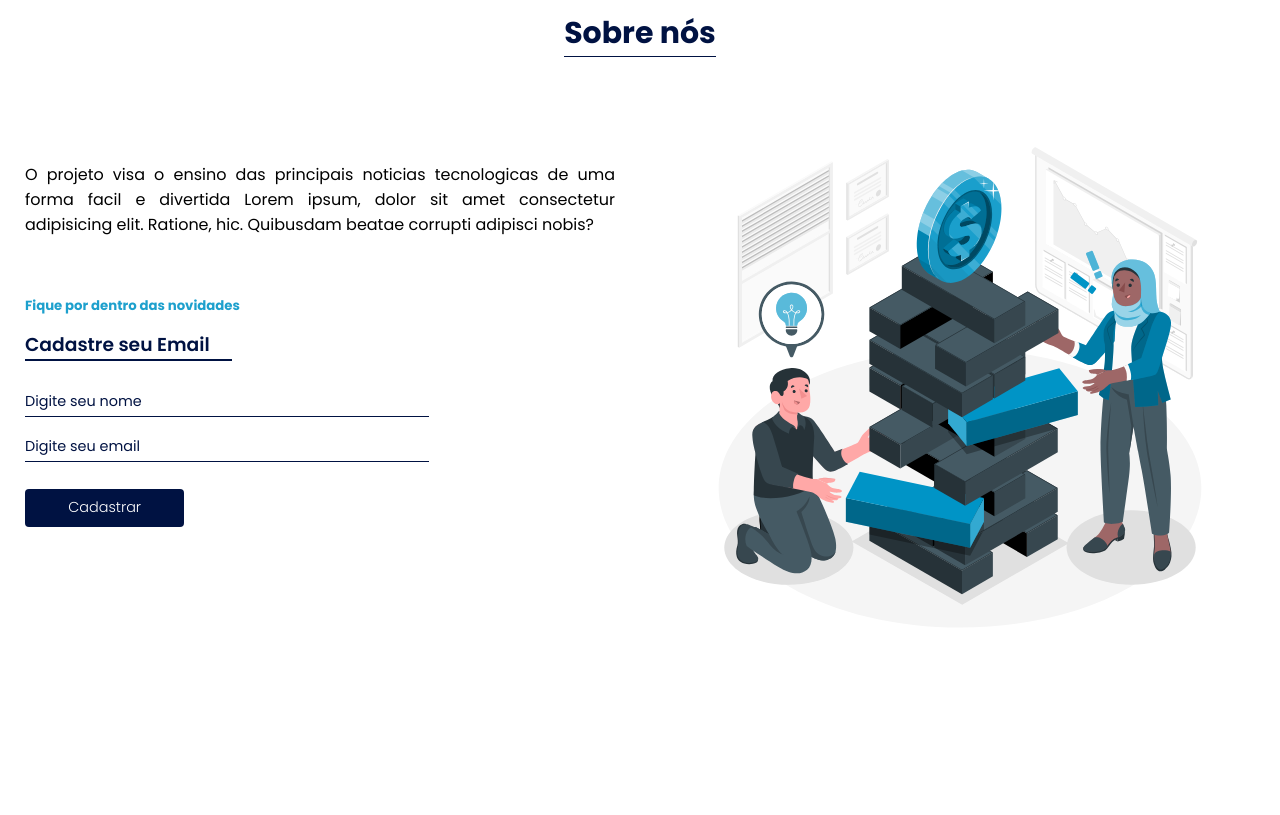
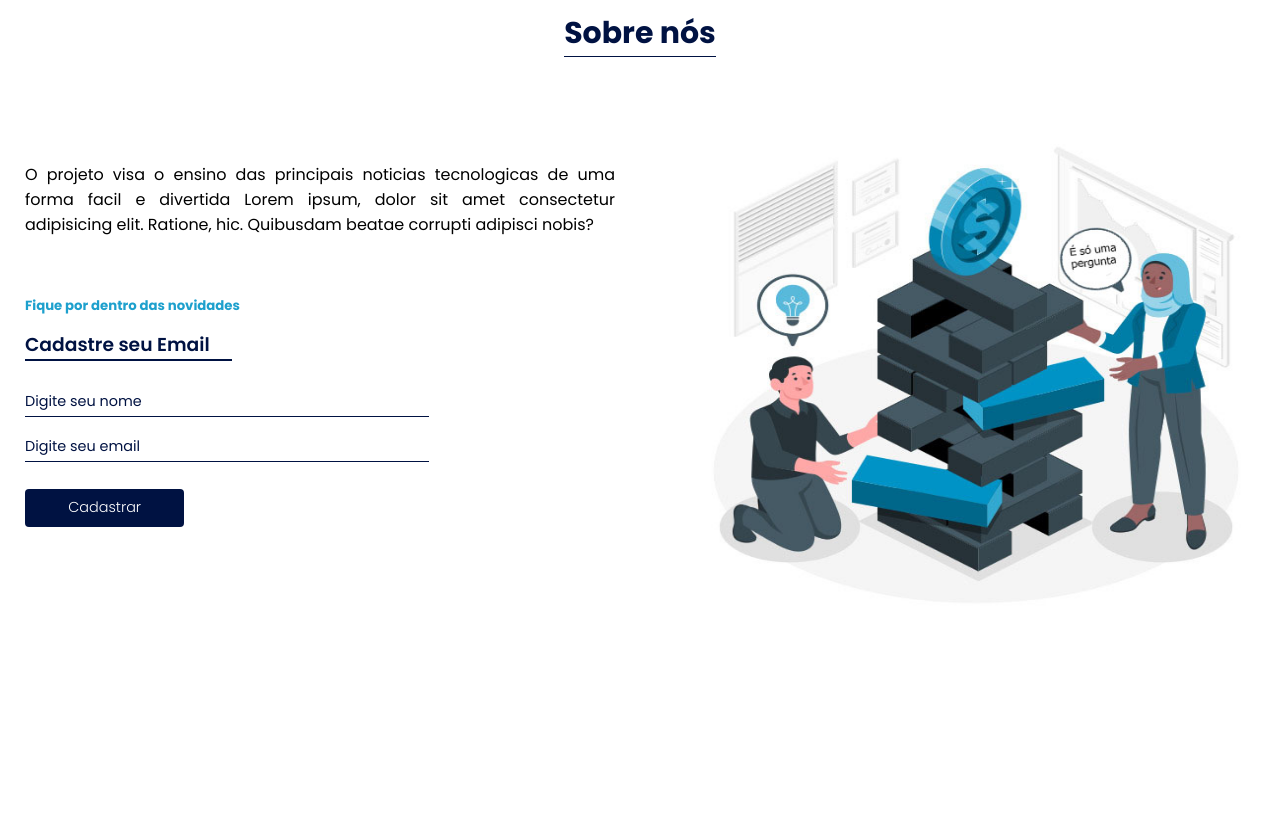
Before and after one commit to leandrocvt/science-tech, a plain HTML site: page index.html in a window 1280 px wide. Shown: the part 3360-4175 px from the top of the page. Drawn offline with Linux system fonts and the light colour scheme.

Commit message:
alteracao imagem sobre nos

```diff
--- a/index.html
+++ b/index.html
@@ -236,7 +236,7 @@
                 </form>
             </div>
             <div id="right">
-                <img src="Imagens/sobre-nos 1.svg" alt="">
+                <img src="Imagens/sobre-nos 1.jpg" alt="">
             </div>
         </aside>
         <footer>
--- a/style.css
+++ b/style.css
@@ -557,8 +557,9 @@ form input[type="submit"]:hover {
 }
 
 #right img {
-    width: 100%;
-    height: 100%;
+    width: 85%;
+    margin-left: 10%;
+    height: 95%;
 }
 
 footer{
```
Also changed, not shown: Imagens/sobre-nos 1.jpg (added).
